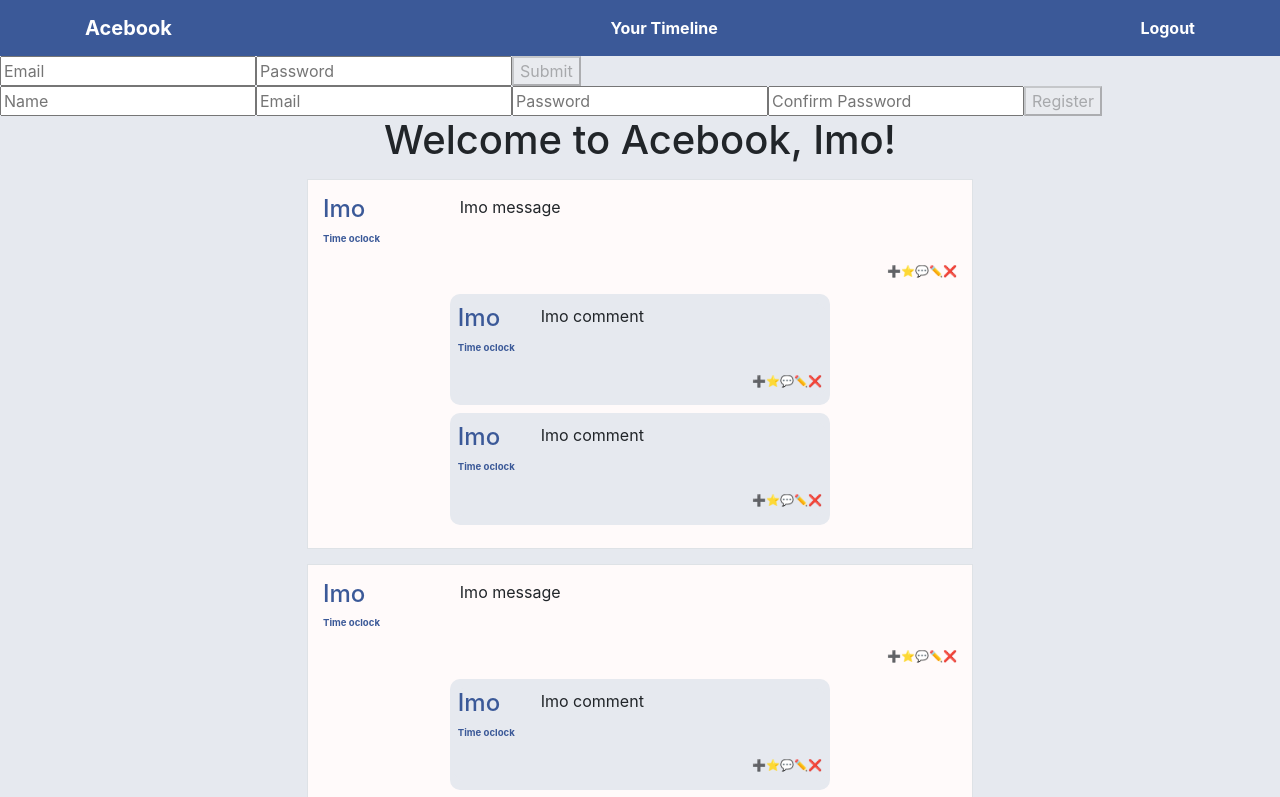
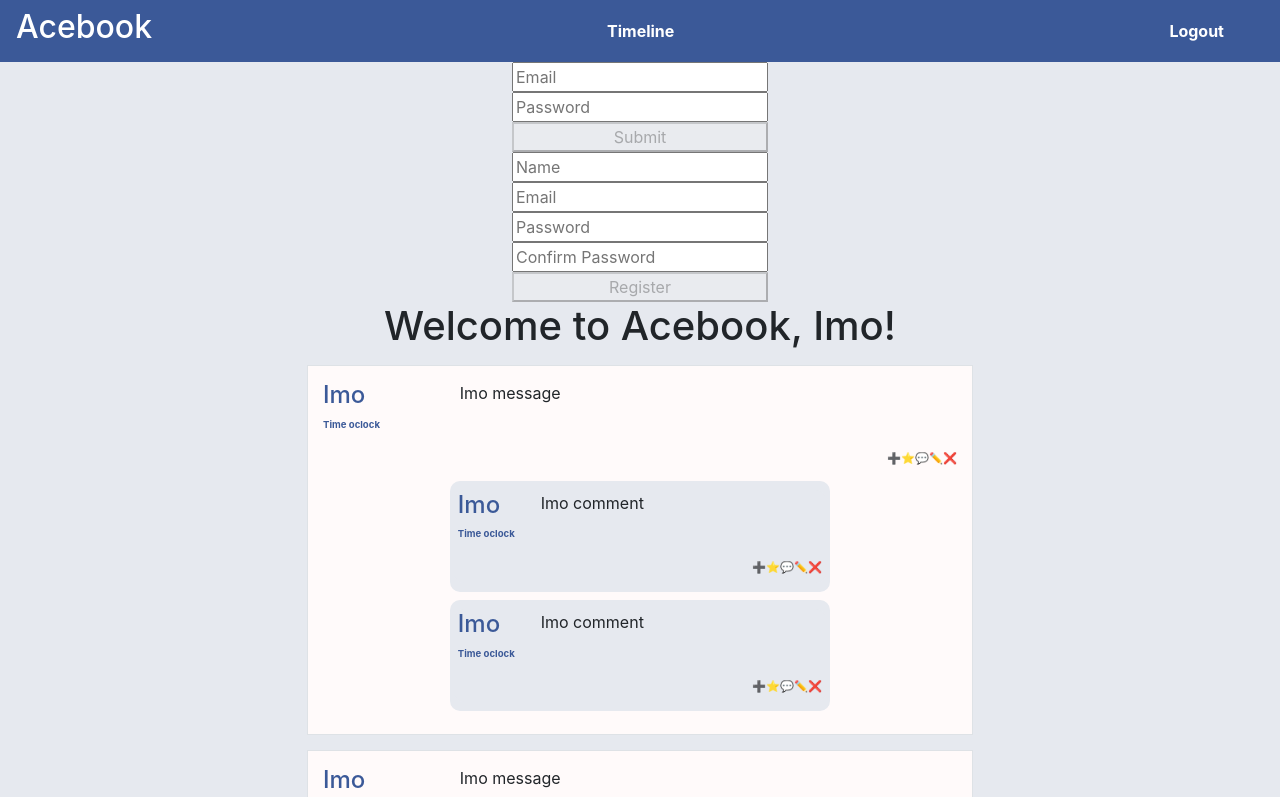
Before and after one commit to runticle/Acebook-frontend, a React (Create React App) app: page / in a window 1280 px wide. Shown: the top 797 px of the page. Built offline with nearby package versions, Linux system fonts and the light colour scheme.

Commit message:
some styling of form fields
Co-Authored-By: Imogen Misso <imogenmisso@users.noreply.github.com>
Co-Authored-By: Shannon Gamby <shannongamby@users.noreply.github.com>
Co-Authored-By: Todd Langford-Archer <toddpla@gmail.com>
Co-Authored-By: ray <smith.raylene@gmail.com>

```diff
--- a/src/components/login.js
+++ b/src/components/login.js
@@ -32,8 +32,8 @@ class Login extends React.Component {
   render () {
 
     return (
-      <div id="login">
-        <form onSubmit={this.handleSubmit}>
+      <div class="form_container">
+        <form class="form" onSubmit={this.handleSubmit}>
           <input type="email" id="log_email" placeholder="Email" onChange={this.handleChange}/>
           <input type="password" id="log_password" placeholder="Password" onChange={this.handleChange}/>
           <button id="submit_login" disabled={!this.validateForm()}>Submit</button>
--- a/src/components/navigation.js
+++ b/src/components/navigation.js
@@ -1,27 +1,14 @@
 import React from 'react';
-import { Navbar, NavItem, NavDropdown, MenuItem, Nav } from 'react-bootstrap';
 
 
 class Navigation extends React.Component {
   render() {
     return (
-      <Navbar className="navbar navbar-expand-lg navbar-dark" id='navbar'>
-       <Navbar.Header>
-         <Navbar.Brand>
-           <a href="#home">Acebook</a>
-         </Navbar.Brand>
-       </Navbar.Header>
-       <Nav>
-          <NavItem eventKey={1} href="#">
-            Your Timeline
-          </NavItem>
-        </Nav>
-        <Nav>
-          <NavItem eventKey={1} href="#">
-            Logout
-          </NavItem>
-       </Nav>
-      </Navbar>
+      <nav className="navbar navbar-dark" id="navbar">
+        <h2>Acebook</h2>
+        <a href='/'>Timeline</a>
+        <a href='/'>Logout</a>
+      </nav>
     )
   }
 }
--- a/src/components/register.js
+++ b/src/components/register.js
@@ -39,8 +39,8 @@ class Register extends React.Component {
 
   render () {
     return (
-      <div id="login">
-        <form onSubmit={this.handleSubmit}>
+      <div class="form_container">
+        <form class="form" onSubmit={this.handleSubmit}>
           <input type="text" id="name" placeholder="Name" onChange={this.handleChange}/>
           <input type="email" id="reg_email" placeholder="Email" onChange={this.handleChange}/>
           <input type="password" id="reg_password" placeholder="Password" onChange={this.handleChange}/>
--- a/src/index.css
+++ b/src/index.css
@@ -18,7 +18,22 @@ div[name=post] {
   background-color: #FFFAFA
 }
 
+.form_container {
+  display: flex;
+}
+
+input, button {
+  display: block;
+  width: 100%;
+}
+
+.form {
+  margin: auto;
+  align-items: center;
+}
+
 #navbar {
+  color: white;
   background-color: #3b5998
 }
 
@@ -34,6 +49,7 @@ div[name=post] {
 }
 
 .navbar a {
+  padding-right: 40px;
   color: white;
   font-weight: bold;
 }
```
